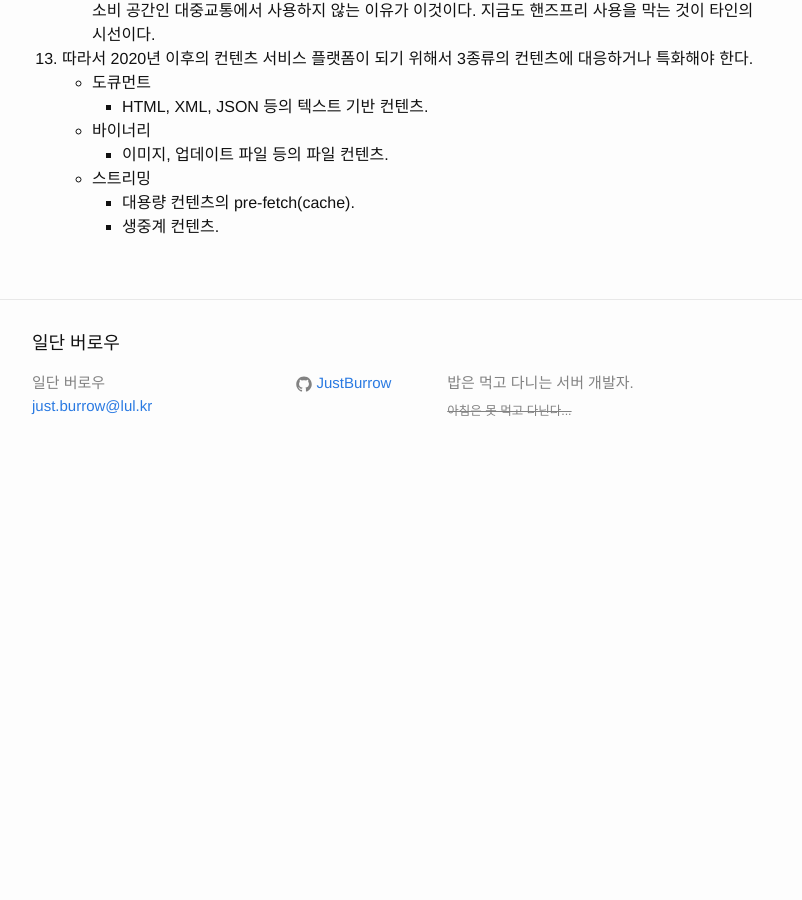
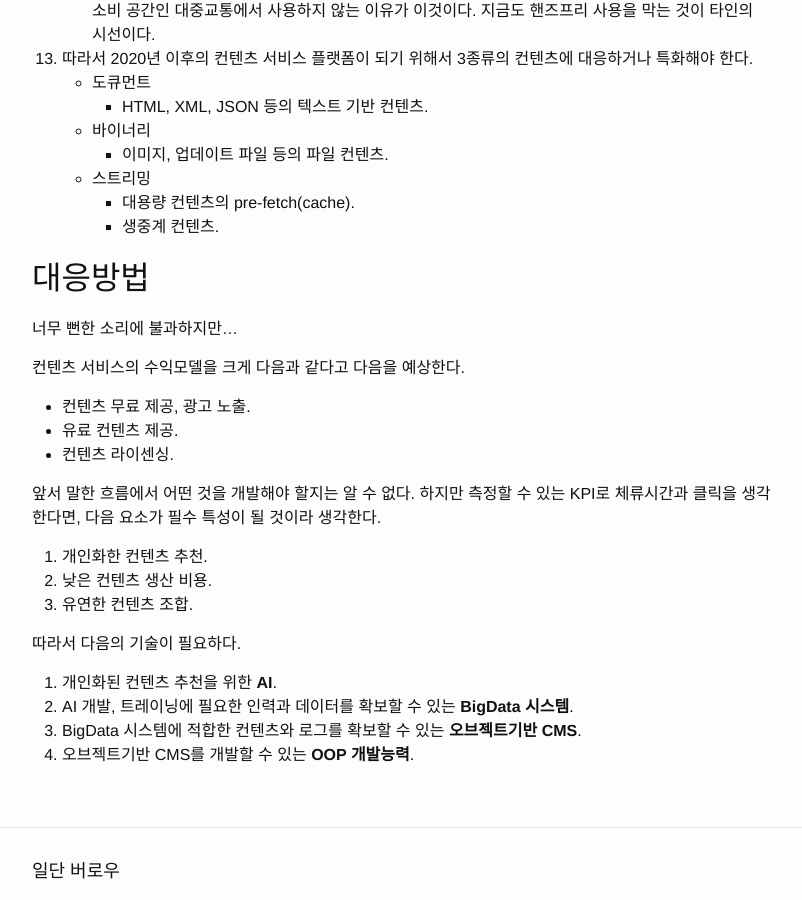
Before and after one commit to JustBurrow/JustBurrow.github.io, a Jekyll site: the page built from _posts/2017-07-23-thought-about-future-of-content-service.markdown, in a window 1280 px wide and 900 px high, scrolled down 708 px. Shown: the whole window, without its empty margins (238-1040 px from the left). Built offline with Jekyll 4.4.1, drawn with Linux system fonts in a browser that asks for light colours; before the commit the page ends 1188 px from its top, so only the background shows below that.

Commit message:
(ADD) 변화에 대응하기.
대응 목표 설정, 기술 개발 로드맵.

```diff
--- a/_posts/2017-07-23-thought-about-future-of-content-service.markdown
+++ b/_posts/2017-07-23-thought-about-future-of-content-service.markdown
@@ -28,3 +28,26 @@ title: 컨텐츠 서비스의 미래에 대한 생각
  * 스트리밍
    * 대용량 컨텐츠의 pre-fetch(cache).
    * 생중계 컨텐츠.
+
+## 대응방법
+
+너무 뻔한 소리에 불과하지만...
+
+컨텐츠 서비스의 수익모델을 크게 다음과 같다고 다음을 예상한다.
+
+* 컨텐츠 무료 제공, 광고 노출.
+* 유료 컨텐츠 제공.
+* 컨텐츠 라이센싱.
+
+앞서 말한 흐름에서 어떤 것을 개발해야 할지는 알 수 없다. 하지만 측정할 수 있는 KPI로 체류시간과 클릭을 생각한다면, 다음 요소가 필수 특성이 될 것이라 생각한다.
+
+1. 개인화한 컨텐츠 추천.
+2. 낮은 컨텐츠 생산 비용.
+3. 유연한 컨텐츠 조합.
+
+따라서 다음의 기술이 필요하다.
+
+1. 개인화된 컨텐츠 추천을 위한 **AI**.
+2. AI 개발, 트레이닝에 필요한 인력과 데이터를 확보할 수 있는 **BigData 시스템**.
+3. BigData 시스템에 적합한 컨텐츠와 로그를 확보할 수 있는 **오브젝트기반 CMS**.
+4. 오브젝트기반 CMS를 개발할 수 있는 **OOP 개발능력**.
```
